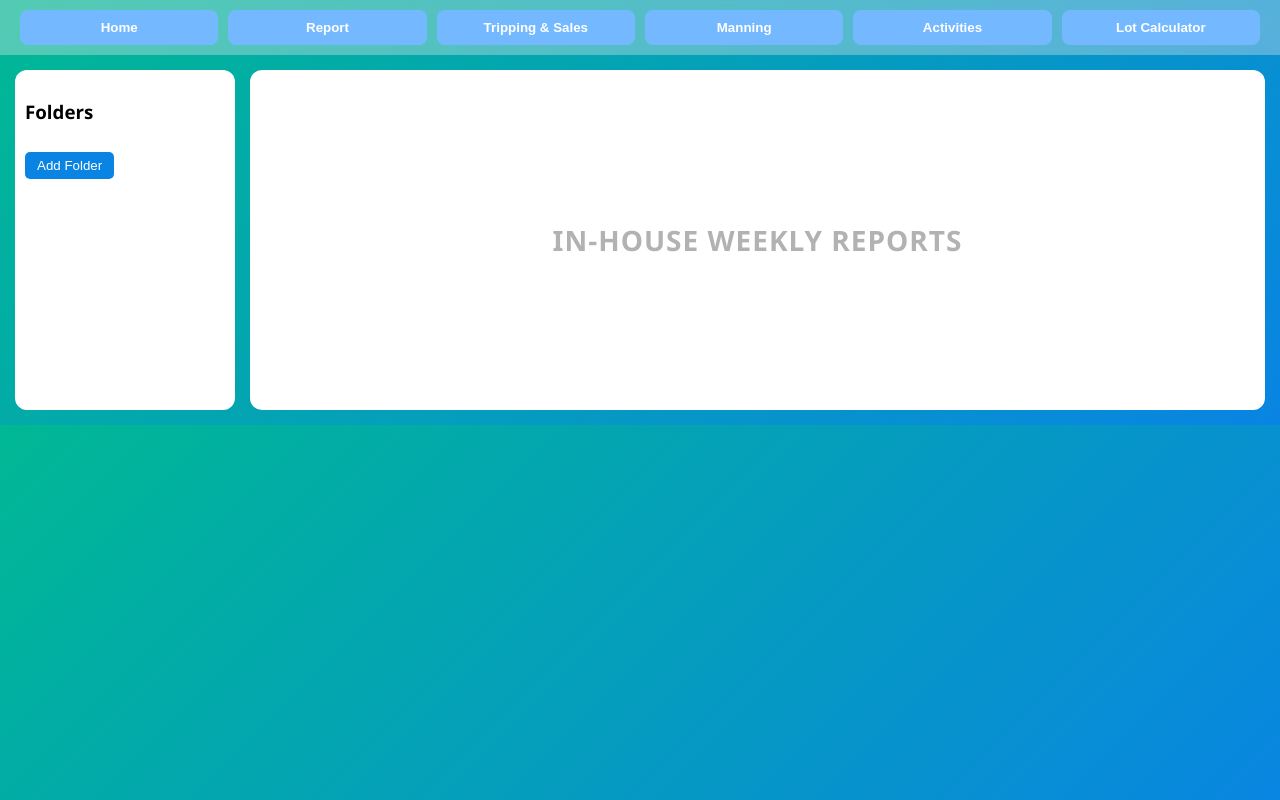
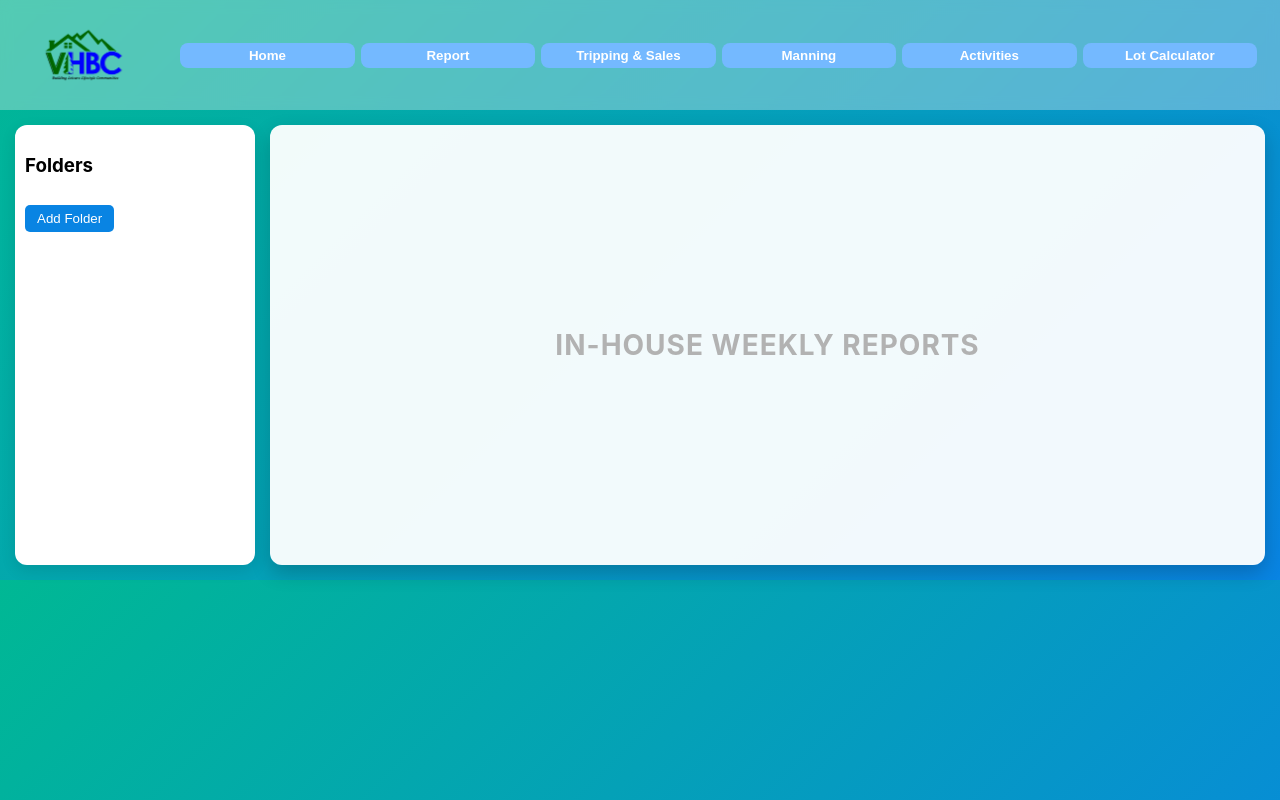
Before and after one commit to samlouiseee/BNT-In-House, a plain HTML site: page report.html in a window 1280 px wide. Drawn offline with Linux system fonts and the light colour scheme.

Commit message:
report.html

```diff
--- a/report.html
+++ b/report.html
@@ -2,35 +2,47 @@
 <html lang="en">
 <head>
 <meta charset="UTF-8">
-<meta name="viewport" content="width=device-width, initial-scale=1">
+<meta name="viewport" content="width=device-width, initial-scale=1.0">
 <title>Weekly Report</title>
 
 <style>
-*{box-sizing:border-box}
-
 body{
   margin:0;
-  font-family:Segoe UI, sans-serif;
+  font-family:-apple-system,BlinkMacSystemFont,"Segoe UI",sans-serif;
   background:linear-gradient(135deg,#00b894,#0984e3);
 }
 
 .navbar{
+  position:relative;
+  z-index:5;
   display:flex;
-  gap:10px;
+  align-items:center;
+  flex-wrap:wrap;
   padding:10px 20px;
   background:rgba(238,237,237,.35);
   backdrop-filter:blur(6px);
 }
+
+.navbar .logo{
+  height:90px;
+  margin-right:30px;
+  cursor:pointer;
+}
+
 .navbar button{
-  flex:1;
   background:#74b9ff;
   border:none;
-  padding:10px;
+  padding:5px 10px;
   border-radius:8px;
-  color:#fff;
+  color:white;
   font-weight:bold;
   cursor:pointer;
+  margin:3px;
+  flex:1;
+  min-width:100px;
 }
+
+.navbar button:hover{background:#0984e3;}
 
 .container{
   display:flex;
@@ -43,6 +55,7 @@ body{
   background:#fff;
   border-radius:12px;
   padding:10px;
+  box-shadow:0 5px 15px rgba(0,0,0,0.1);
 }
 
 .folder{
@@ -51,7 +64,9 @@ body{
   border-radius:6px;
   margin-bottom:5px;
   cursor:pointer;
+  font-weight:bold;
 }
+
 .folder.active{
   background:#0984e3;
   color:#fff;
@@ -59,38 +74,38 @@ body{
 
 .section{
   flex:1;
-  background:#fff;
+  background:rgba(255,255,255,.95);
   padding:20px;
   border-radius:12px;
-  position:relative;
+  box-shadow:0 8px 20px rgba(0,0,0,.2);
+  min-height:400px;
 }
 
-/* PLACEHOLDER */
 .placeholder{
   display:flex;
   align-items:center;
   justify-content:center;
   height:100%;
-  min-height:300px;
   font-size:28px;
   font-weight:700;
   color:#b2b2b2;
   letter-spacing:1px;
 }
 
-/* TABLE */
 table{
   width:100%;
   border-collapse:collapse;
   margin-top:10px;
 }
+
 th,td{
-  border:1px solid #aaa;
+  border:1px solid #ccc;
   padding:6px;
   text-align:center;
   vertical-align:top;
 }
-th{background:#f2f2f2}
+
+th{background:#f2f2f2;}
 
 input, textarea{
   width:95%;
@@ -116,12 +131,15 @@ button.action{
   cursor:pointer;
   margin-top:10px;
 }
+
+button.action:hover{background:#0652dd;}
 </style>
 </head>
 
 <body>
 
 <div class="navbar">
+  <img src="VHBC.png" class="logo" onclick="location.href='index.html'">
   <button onclick="location.href='index.html'">Home</button>
   <button onclick="location.href='report.html'">Report</button>
   <button onclick="location.href='tripping.html'">Tripping & Sales</button>
@@ -132,22 +150,19 @@ button.action{
 
 <div class="container">
 
-  <!-- LEFT -->
+  <!-- LEFT FOLDER PANEL -->
   <div class="folders">
     <h3>Folders</h3>
     <div id="folderList"></div>
     <button class="action" onclick="addFolder()">Add Folder</button>
   </div>
 
-  <!-- RIGHT -->
+  <!-- RIGHT REPORT TABLE -->
   <div class="section" id="rightPanel">
-
-    <!-- DEFAULT PLACEHOLDER -->
     <div id="placeholder" class="placeholder">
       IN-HOUSE WEEKLY REPORTS
     </div>
 
-    <!-- TABLE WRAPPER -->
     <div id="tableWrapper" style="display:none;">
       <h2 id="title"></h2>
 
@@ -162,7 +177,6 @@ button.action{
 
       <button class="action" onclick="addRow()">Add Row</button>
     </div>
-
   </div>
 
 </div>
@@ -170,21 +184,19 @@ button.action{
 <script>
 let currentFolder = null;
 
-/* STORAGE */
 function getData(){
   return JSON.parse(localStorage.getItem("weeklyReportFolders") || "{}");
 }
+
 function saveData(data){
   localStorage.setItem("weeklyReportFolders", JSON.stringify(data));
 }
 
-/* AUTO EXPAND */
 function autoExpand(el){
   el.style.height = "auto";
   el.style.height = el.scrollHeight + "px";
 }
 
-/* FOLDERS */
 function addFolder(){
   const name = prompt("Folder name (e.g. November 2025)");
   if(!name) return;
@@ -216,13 +228,12 @@ function openFolder(name){
 
   document.getElementById("placeholder").style.display = "none";
   document.getElementById("tableWrapper").style.display = "block";
+  document.getElementById("title").textContent = name;
 
-  document.getElementById("title").textContent = name;
   renderFolders();
   loadTable();
 }
 
-/* TABLE */
 function loadTable(){
   const table = document.getElementById("reportTable");
   table.innerHTML = `
```
